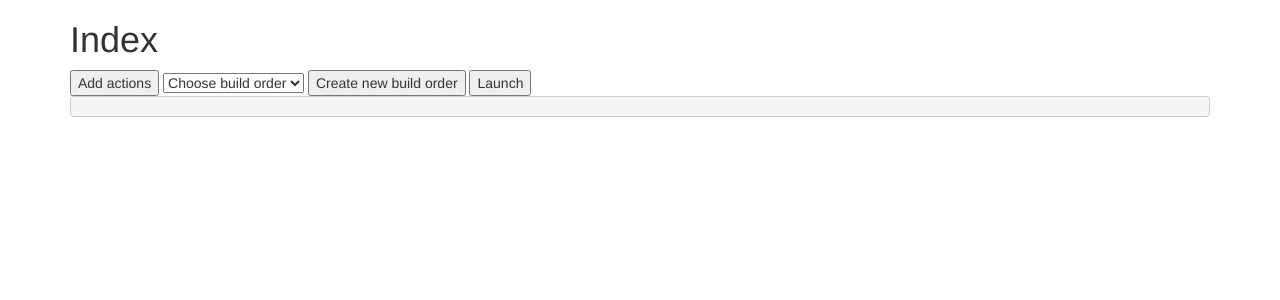
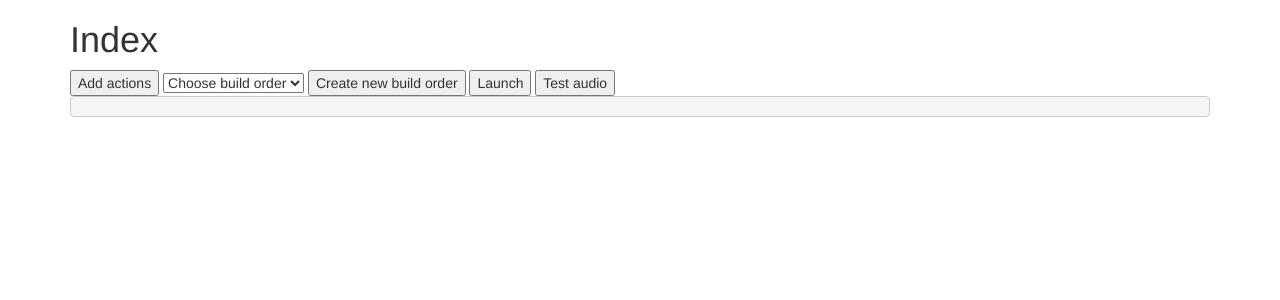
Before and after one commit to robinleruth/sc2_speaker, a Flask app: template app/interface/web/templates/index.html in a window 1280 px wide. Shown: the top 300 px of the page. Run offline with Flask 2, Linux system fonts and the light colour scheme; the template is opened without the code that fills it, so the values that code supplies are empty; parts of the project's set-up code (start-up, migrations or seed data) failed here and were passed over; some libraries are stand-ins or nearby versions.

Commit message:
test audio button

```diff
--- a/app/interface/web/static/js/module/action/view/colActionView.js
+++ b/app/interface/web/static/js/module/action/view/colActionView.js
@@ -8,6 +8,7 @@ app.ColActionView = Backbone.View.extend({
         'click .new_one': 'create',
         'click .create_new_build': 'display_input',
         'click .launch': 'launch',
+        'click .test_audio': 'testAudio',
         'blur .build_order_name': 'fetch_actions',
         'blur .dropdown': 'fetch_actions',
         'blur #new_build_name': 'create_new_build_order',
@@ -135,5 +136,11 @@ app.ColActionView = Backbone.View.extend({
                     temp_msg = output.textContent || '';
                 }, 1000);
             })(temp_msg);
+    },
+    testAudio: function() {
+        var msg = new SpeechSynthesisUtterance("Test audio");
+        var voices = window.speechSynthesis.getVoices();
+        msg.voice = voices.filter(function(voice) { return voice.name == 'Google US English'; })[0];
+        window.speechSynthesis.speak(msg);
     }
 });
--- a/app/interface/web/templates/index.html
+++ b/app/interface/web/templates/index.html
@@ -7,6 +7,7 @@
     <select class="dropdown"></select>
     <button class="create_new_build">Create new build order</button>
     <button class="launch">Launch</button>
+    <button class="test_audio">Test audio</button>
     <input id="new_build_name" name="new_build_name" style="display: none;">
     <div class="list"></div>
     <pre id="output"></pre>
```
